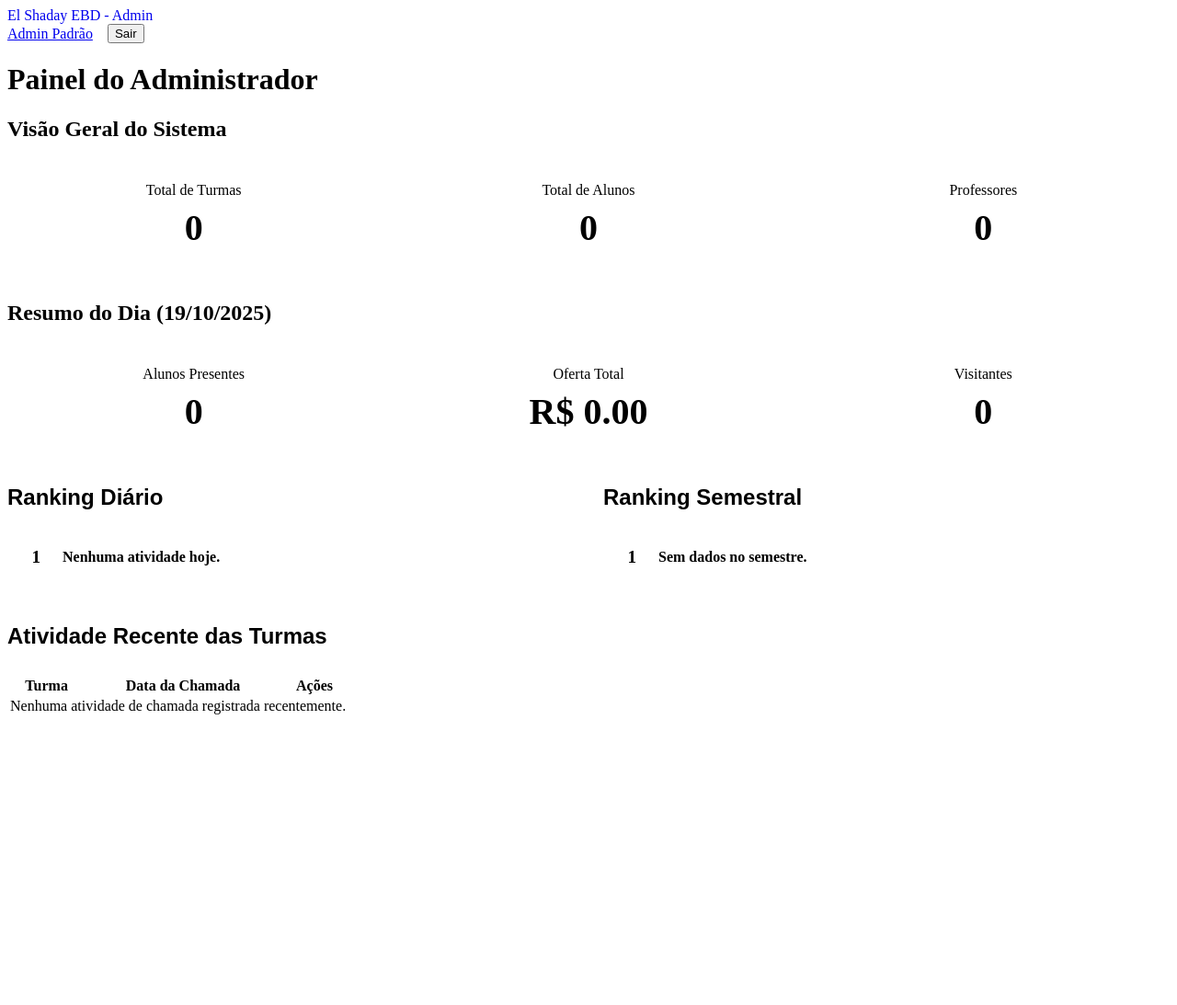
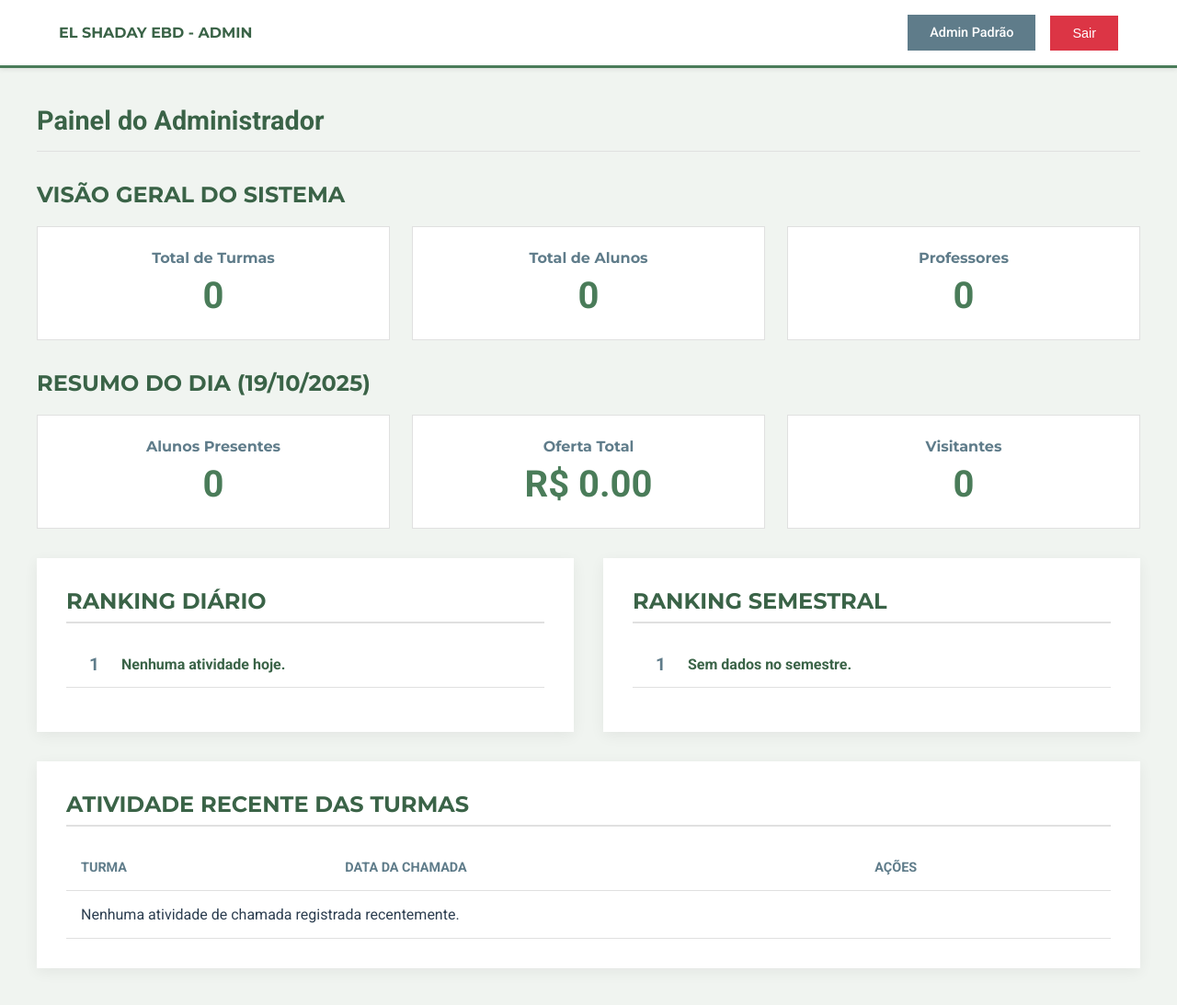
Before and after one commit to MOISES-DARLAN/ebd-gestao, a Django app: page /painel-admin/ in a window 1280 px wide. Shown: the whole page at 92% size. Before the commit the page ends 777 px from the top, so only its background shows below. Run offline with Django 5.2, Linux system fonts and the light colour scheme; a user stored in the database is signed in; data comes from the database, SQL or seed files in the repository; data that the repository does not hold is empty.

Commit message:
fix: restaura conteudo completo do base.css

```diff
--- a/static/css/base.css
+++ b/static/css/base.css
@@ -1,3 +1,138 @@
+@import url('https://fonts.googleapis.com/css2?family=Roboto:wght@300;400;500;700&family=Montserrat:wght@700&display=swap');
+
+:root {
+    --primary-green: #4A7C59;
+    --dark-green: #3A6347;
+    --light-green: #f0f4f0;
+    --text-dark: #2c3e50;
+    --text-light: #ecf0f1;
+    --text-muted: #5f7c8a;
+    --background-light: #ffffff;
+    --border-color: #e0e0e0;
+    --error-color: #721c24;
+    --error-bg: #f8d7da;
+    --info-color: #17a2b8;
+    --warning-color: #ffc107;
+    --warning-text: #333;
+    --danger-color: #dc3545;
+}
+
+body, html {
+    margin: 0;
+    font-family: 'Roboto', sans-serif;
+    background-color: var(--light-green);
+    color: var(--text-dark);
+}
+
+.container {
+    max-width: 1200px;
+    margin: 2.5rem auto;
+    padding: 0 1.5rem;
+}
+
+.card {
+    background-color: var(--background-light);
+    border-radius: 0;
+    box-shadow: 0 4px 15px rgba(0, 0, 0, 0.06);
+    padding: 2rem;
+    box-sizing: border-box;
+}
+
+.centered-container {
+    min-height: 100vh;
+    display: flex;
+    justify-content: center;
+    align-items: center;
+    padding: 2rem;
+    box-sizing: border-box;
+}
+
+h1, h2, h3, .logo-text, .header-brand {
+    font-family: 'Montserrat', sans-serif;
+    font-weight: 700;
+    color: var(--dark-green);
+    text-transform: uppercase;
+}
+
+.header {
+    background-color: var(--background-light);
+    padding: 1rem 4rem;
+    box-shadow: 0 2px 5px rgba(0, 0, 0, 0.08);
+    display: flex;
+    justify-content: space-between;
+    align-items: center;
+    border-bottom: 3px solid var(--primary-green);
+}
+
+.btn {
+    display: inline-block;
+    text-decoration: none;
+    padding: 0.7rem 1.5rem;
+    border-radius: 0;
+    font-weight: 500;
+    font-size: 0.9rem;
+    border: none;
+    cursor: pointer;
+    text-align: center;
+    transition: background-color 0.2s, transform 0.2s;
+}
+.btn:hover {
+    transform: translateY(-2px);
+}
+.btn-primary { background-color: var(--primary-green); color: white; }
+.btn-primary:hover { background-color: var(--dark-green); }
+.btn-danger { background-color: var(--danger-color); color: white; }
+.btn-danger:hover { background-color: #c82333; }
+.btn-warning { background-color: var(--warning-color); color: var(--warning-text); }
+.btn-info { background-color: var(--info-color); color: white; }
+.btn-secondary { background-color: var(--text-muted); color: white; }
+
+.form-group { margin-bottom: 1.5rem; text-align: left; }
+.form-group label { display: block; margin-bottom: 0.5rem; font-weight: 500; }
+.form-group input {
+    width: 100%;
+    padding: 0.8rem 1rem;
+    border: 1px solid var(--border-color);
+    border-radius: 0;
+    box-sizing: border-box;
+    font-size: 1rem;
+}
+.form-group input:focus {
+    outline: none;
+    border-color: var(--primary-green);
+    box-shadow: 0 0 0 3px rgba(74, 124, 89, 0.2);
+}
+
+.custom-table { width: 100%; border-collapse: collapse; }
+.custom-table th, .custom-table td { text-align: left; padding: 1rem; border-bottom: 1px solid var(--border-color); }
+.custom-table th { font-size: 0.9rem; color: var(--text-muted); text-transform: uppercase; }
+.custom-table td.actions { text-align: right; }
+.custom-table input[type="checkbox"] { width: 18px; height: 18px; }
+
+.message {
+    padding: 1rem;
+    margin-bottom: 1.5rem;
+    border: 1px solid transparent;
+}
+.message-success { background-color: #d4edda; color: #155724; border-color: #c3e6cb; }
+.message-error { background-color: var(--error-bg); color: var(--error-color); border-color: #f5c6cb; }
+
+.page-header {
+    display: flex;
+    justify-content: space-between;
+    align-items: center;
+    margin-bottom: 2rem;
+    border-bottom: 1px solid var(--border-color);
+    padding-bottom: 1rem;
+}
+
+.page-header h1 {
+    margin: 0;
+    font-size: 1.8rem;
+    text-transform: none;
+    font-family: 'Roboto', sans-serif;
+    font-weight: 700;
+}
 
 .ranking-grid {
     display: grid;
```
